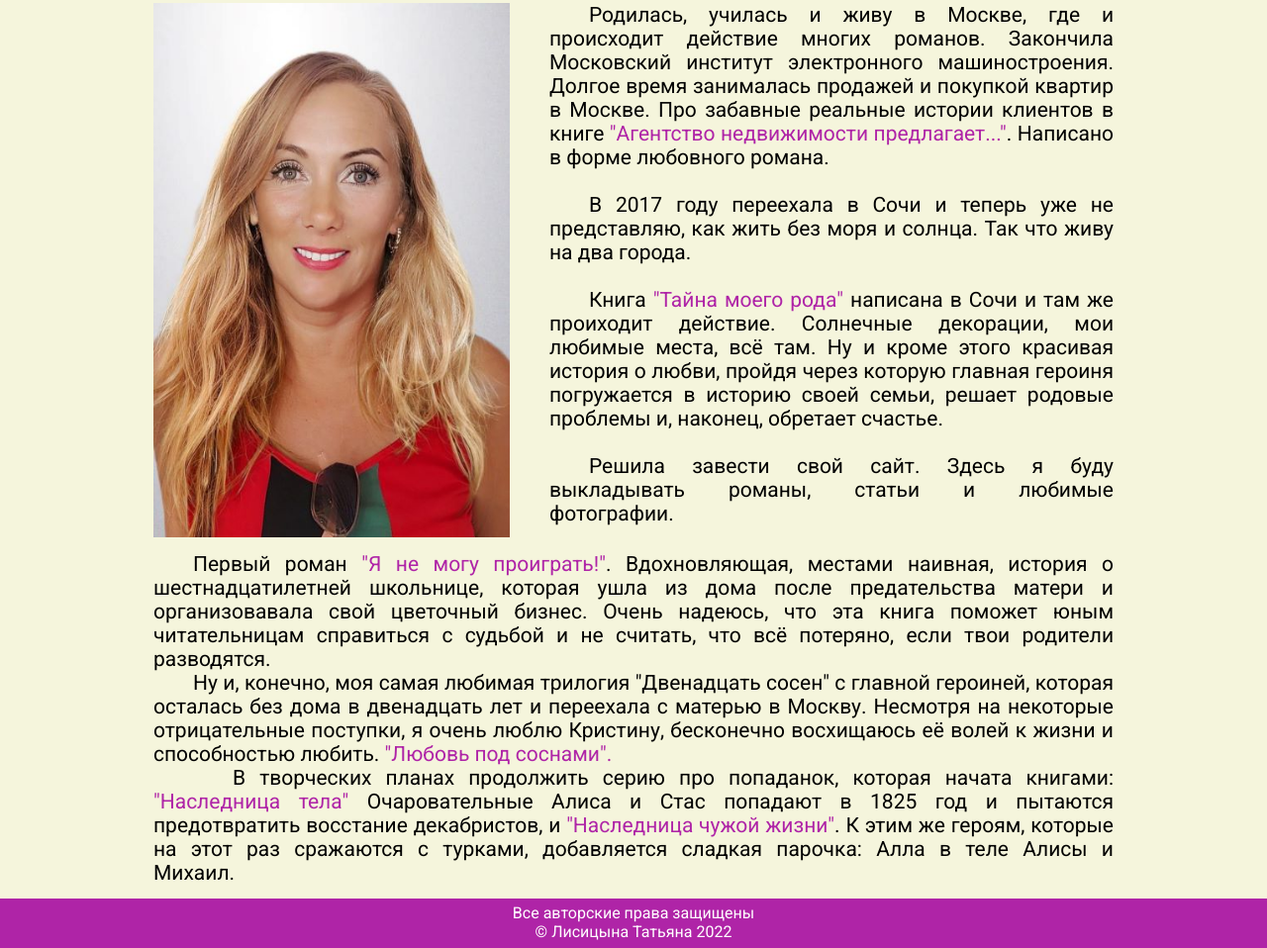
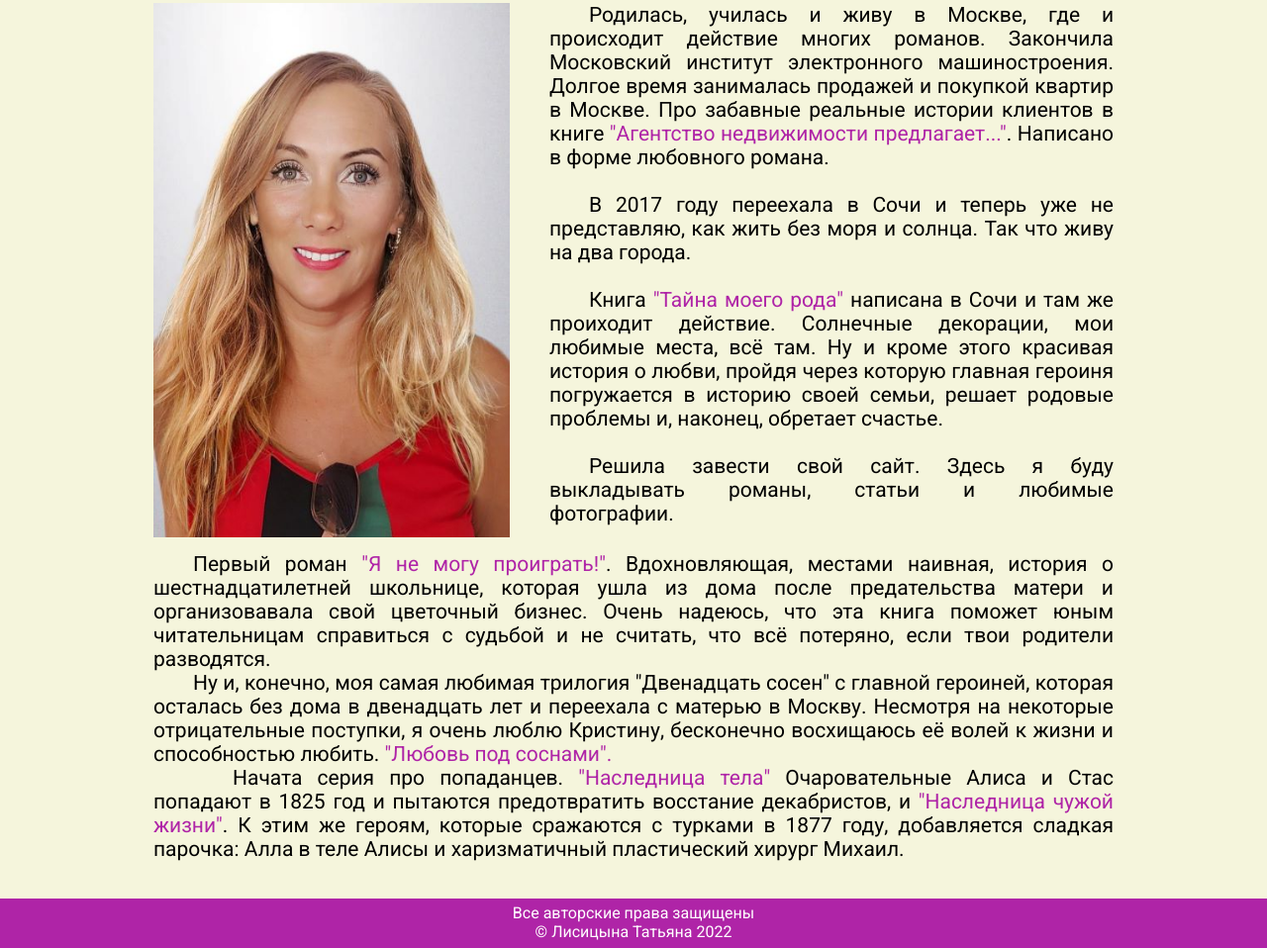
Before and after one commit to 0812166Sa/lis3, a plain HTML site: page menu/about_me.html in a window 1280 px wide. Shown: the part 290-1248 px from the top of the page at 99% size. Drawn offline with nearby package versions, Linux system fonts and the light colour scheme; no server answers; files whose address does not match are found by name.

Commit message:
some changes

```diff
--- a/css/style1.css
+++ b/css/style1.css
@@ -4,10 +4,12 @@ html {
 
 body {
     margin: 0;
-    padding: 0;
     background-color: beige;
     position: relative;
     min-height: 100%;
+    min-width: 1100px;
+    padding: 0;
+
 }
 
 .foto {
--- a/menu/about_me.html
+++ b/menu/about_me.html
@@ -52,14 +52,14 @@
             и способностью любить. <a href="../book/love.html">"Любовь под соснами".</a>
         </span><br>
         <span class="tab">
-            <span class="tab">В творческих планах продолжить серию про попаданок, которая начата книгaми:
+            <span class="tab">Начата серия про попаданцев.
                 <a href="https://litnet.com/ru/book/naslednica-tela-b142906" target="_blank">"Наследница
                     тела"</a> Очаровательные Алиса и Стас попадают в 1825 год и пытаются предотвратить восстание
                 декабристов,
                 и <a href="https://litnet.com/ru/book/naslednica-chuzhoi-zhizni-b216708" target="_blank">"Наследница
                     чужой жизни"</a>.
-                К этим же героям, которые на этот раз сражаются с турками,
-                добавляется сладкая парочка: Алла в теле Алисы и Михаил.
+                К этим же героям, которые сражаются с турками в 1877 году,
+                добавляется сладкая парочка: Алла в теле Алисы и харизматичный пластический хирург Михаил.
             </span>
     </div>
 </body>
```
Also changed, not shown: index.html (+6 -2 lines), 1 other file.
